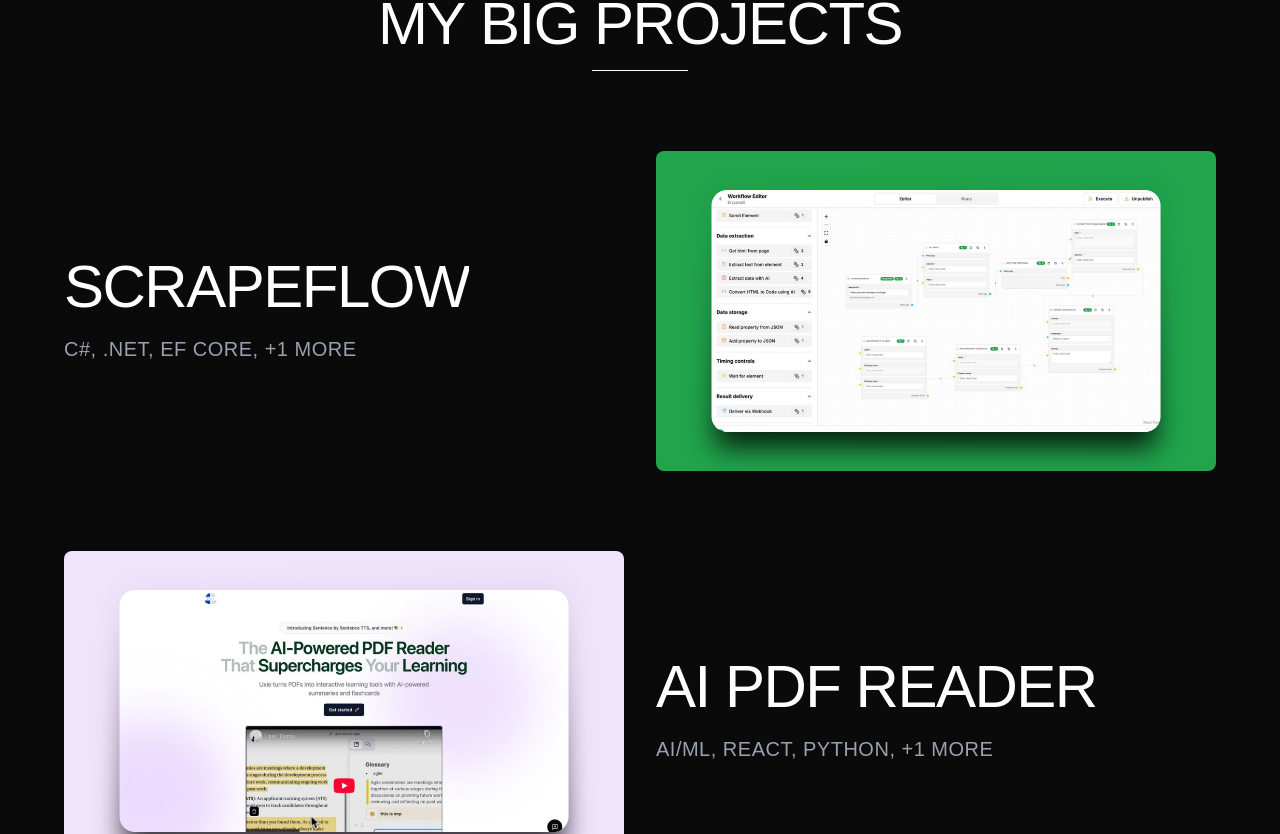
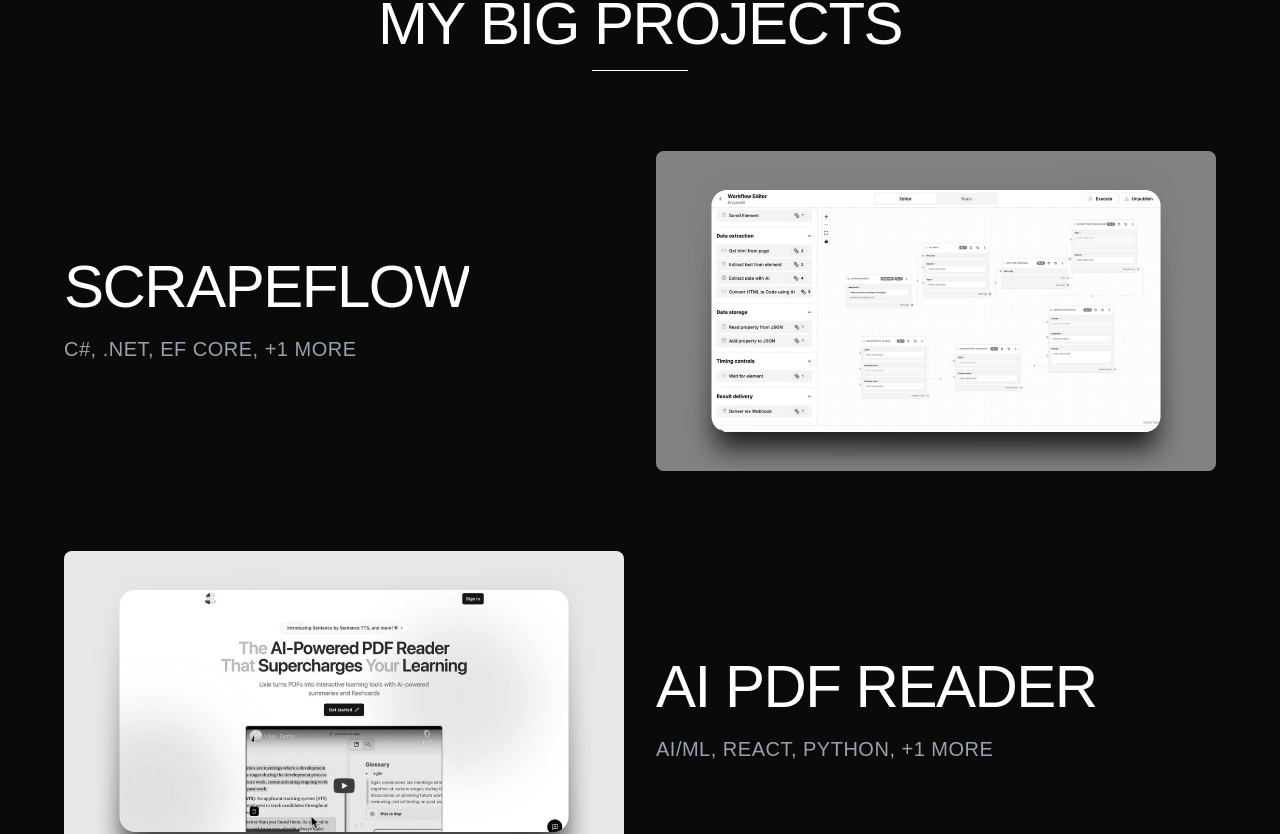
Before and after one commit to divyanshi-sachan/Portfolio, a React (Vite) app: page / in a window 1280 px wide. Shown: the part 1737-2571 px from the top of the page. Built offline with nearby package versions, Linux system fonts and the light colour scheme; a web font is replaced by a local one.

Commit message:
added grayscale by default

```diff
--- a/src/sections/Projects.jsx
+++ b/src/sections/Projects.jsx
@@ -155,28 +155,19 @@
             </div>
           </motion.div>
 
-          {/* Right side - Image */}
+          {/* Right side - Image: B&W by default, original color on hover */}
           <motion.div
             className={`${index % 2 === 1 ? 'lg:order-1' : ''}`}
             initial={{ opacity: 0, scale: 0.9 }}
             whileInView={{ opacity: 1, scale: 1 }}
             transition={{ duration: 0.8, delay: 0.4 + index * 0.2 }}
             viewport={{ once: true }}
-            whileHover={{ scale: 1.02 }}
           >
             <div className="project-image-container rounded-lg overflow-hidden">
-              <motion.img
+              <img
                 src={project.image}
                 alt={project.title}
-                className="project-image transition-transform duration-700 group-hover:scale-110"
-                onLoad={() => console.log('Project image loaded:', project.image)}
-                onError={() => console.log('Project image failed:', project.image)}
-                whileHover={{ scale: 1.1 }}
-                transition={{ duration: 0.3 }}
-              />
-              <motion.div
-                className="absolute inset-0 bg-black bg-opacity-0 group-hover:bg-opacity-20 transition-all duration-500"
-                whileHover={{ opacity: 0.2 }}
+                className="project-image w-full h-full object-cover grayscale transition-[filter] duration-500 group-hover:grayscale-0"
               />
             </div>
           </motion.div>
```
